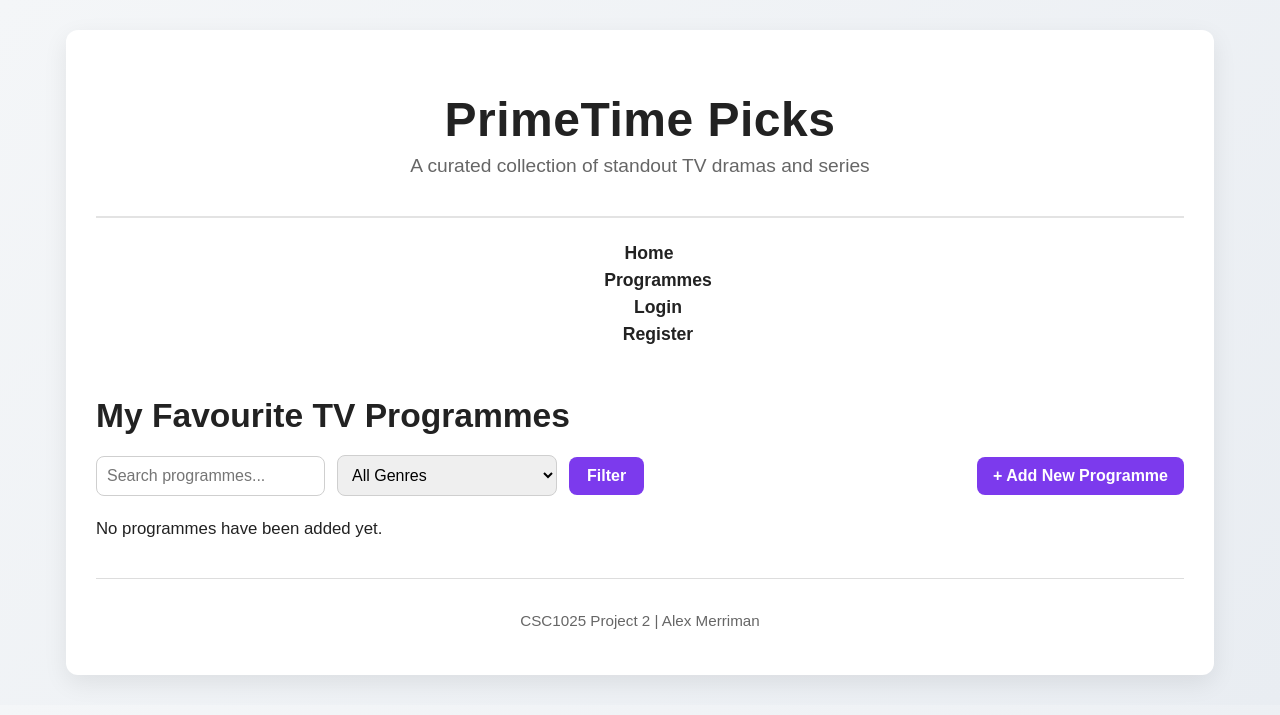
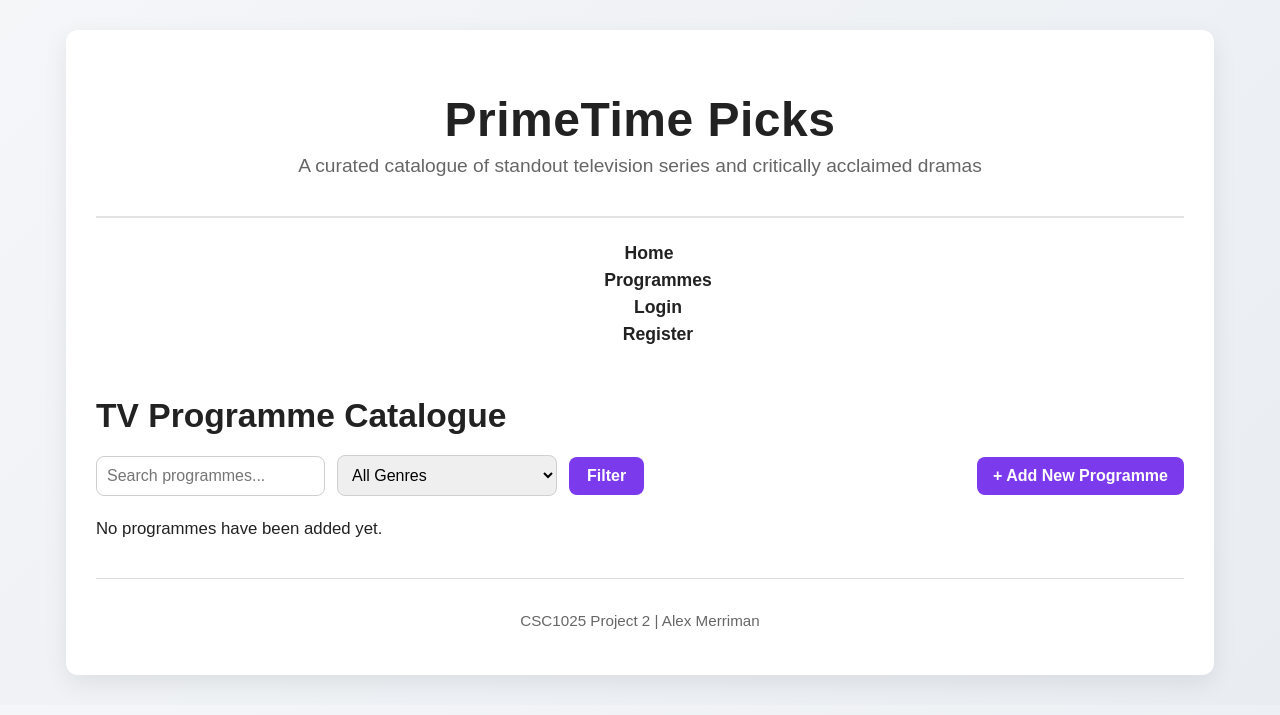
Before and after one commit to alexmerriman/primetime-picks, a Django app: page /programmes/ in a window 1280 px wide. Shown: the top 715 px of the page. Run offline with Django 5.2, Linux system fonts and the light colour scheme; data that the repository does not hold is empty.

Commit message:
Upgraded wording on paragraphs, H1's and H2's

```diff
--- a/pages/templates/pages/home.html
+++ b/pages/templates/pages/home.html
@@ -11,7 +11,7 @@ Home
 <p>This website showcases some of my favourite character-driven and dramatic TV series.</p>
 <p>Browse the programme list to explore each show in more detail.</p>
 
-<h2>Featured Programmes</h2>
+<h2>Featured Titles</h2>
 
 <div class="featured-grid">
     {% for programme in featured_programmes %}
--- a/pages/templates/pages/programme_detail.html
+++ b/pages/templates/pages/programme_detail.html
@@ -32,13 +32,13 @@
         </div>
 
         <div class="description-card">
-            <h3>About this programme</h3>
+            <h3>Overview</h3>
             <p>{{ programme.description }}</p>
         </div>
 
         <div class="detail-bottom-grid">
             <div class="description-card">
-                <h3>Reviews</h3>
+                <h3>User Reviews</h3>
 
                 {% if reviews %}
                     {% for review in reviews %}
@@ -56,7 +56,7 @@
             </div>
 
             <div class="description-card">
-                <h3>Add a Review</h3>
+                <h3>Submit a Review</h3>
 
                 {% if user.is_authenticated %}
                     <form method="post">
--- a/pages/templates/pages/programme_list.html
+++ b/pages/templates/pages/programme_list.html
@@ -5,7 +5,7 @@ TV Programmes
 {% endblock %}
 
 {% block main_content %}
-<h1>My Favourite TV Programmes</h1>
+<h1>TV Programme Catalogue</h1>
 
 <div class="list-toolbar">
     <form method="get" class="filter-form">
@@ -53,7 +53,7 @@ TV Programmes
 
         <td>{{ programme.genre }}</td>
         <td>{{ programme.release_year }}</td>
-        <td>{{ programme.description }}</td>
+        <td>{{ programme.description|truncatewords:18 }}</td>
 
         <td>
             <a href="{% url 'programme_update' programme.id %}">Edit</a> |
--- a/templates/base.html
+++ b/templates/base.html
@@ -17,7 +17,7 @@
 
         <header class="site-header">
             <h1>PrimeTime Picks</h1>
-            <p>A curated collection of standout TV dramas and series</p>
+            <p>A curated catalogue of standout television series and critically acclaimed dramas</p>
         </header>
 
         <nav class="site-nav">
@@ -34,9 +34,9 @@
 
         <main class="site-main">
             {% block main_content %}
-            <h2>Welcome to my TV Programmes website</h2>
-            <p>This website is about some of my favourite character-driven and dramatic TV programmes.</p>
-            <p>Use the menu above to browse the programme list and view each show in more detail.</p>
+            <h2>Discover Quality Television</h2>
+            <p>PrimeTime Picks showcases a curated collection of critically acclaimed and popular TV series.</p>
+            <p>Browse the programme list to explore detailed information, ratings, and reviews.</p>
             {% endblock %}
         </main>
 
```
